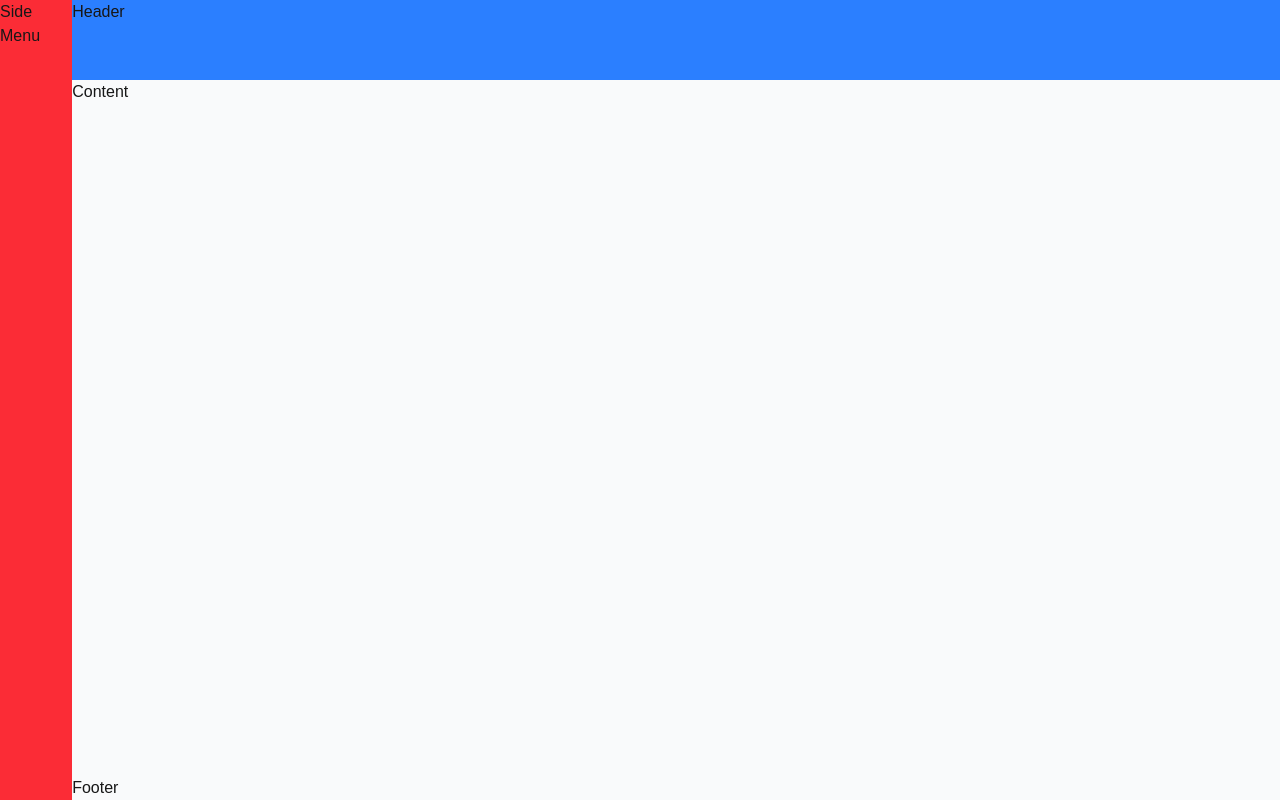
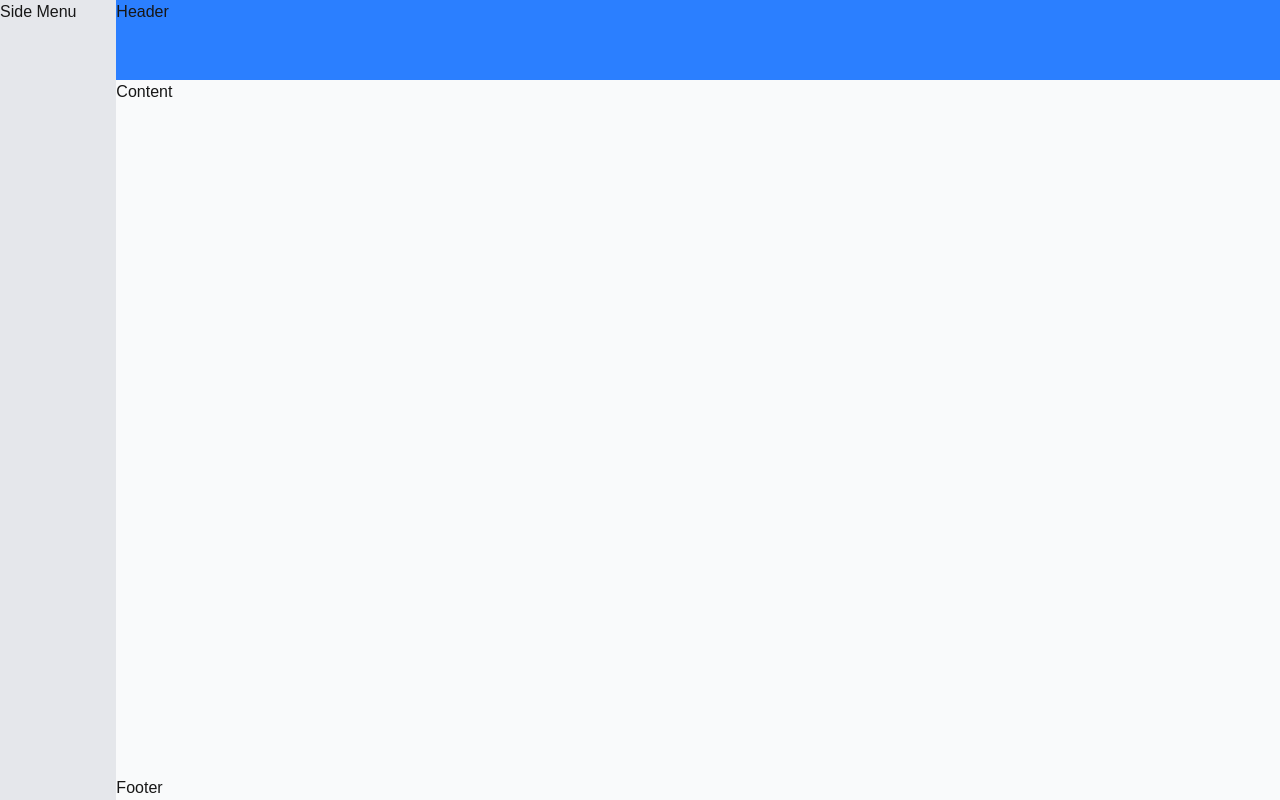
Before and after one commit to VascainoNato/stackai-file-picker, a Next.js app: page / in a window 1280 px wide. Built offline with nearby package versions, Linux system fonts and the light colour scheme.

Commit message:
fix: sidebar-width-correction

```diff
--- a/src/app/components/LeftBar/index.tsx
+++ b/src/app/components/LeftBar/index.tsx
@@ -1,6 +1,6 @@
 export default function LeftBar() {
     return (
-      <div className="flex h-20 bg-red-500 h-full">
+      <div className="flex w-[10%] h-20 bg-gray-200 h-full">
           Side Menu
       </div>
     );
```
